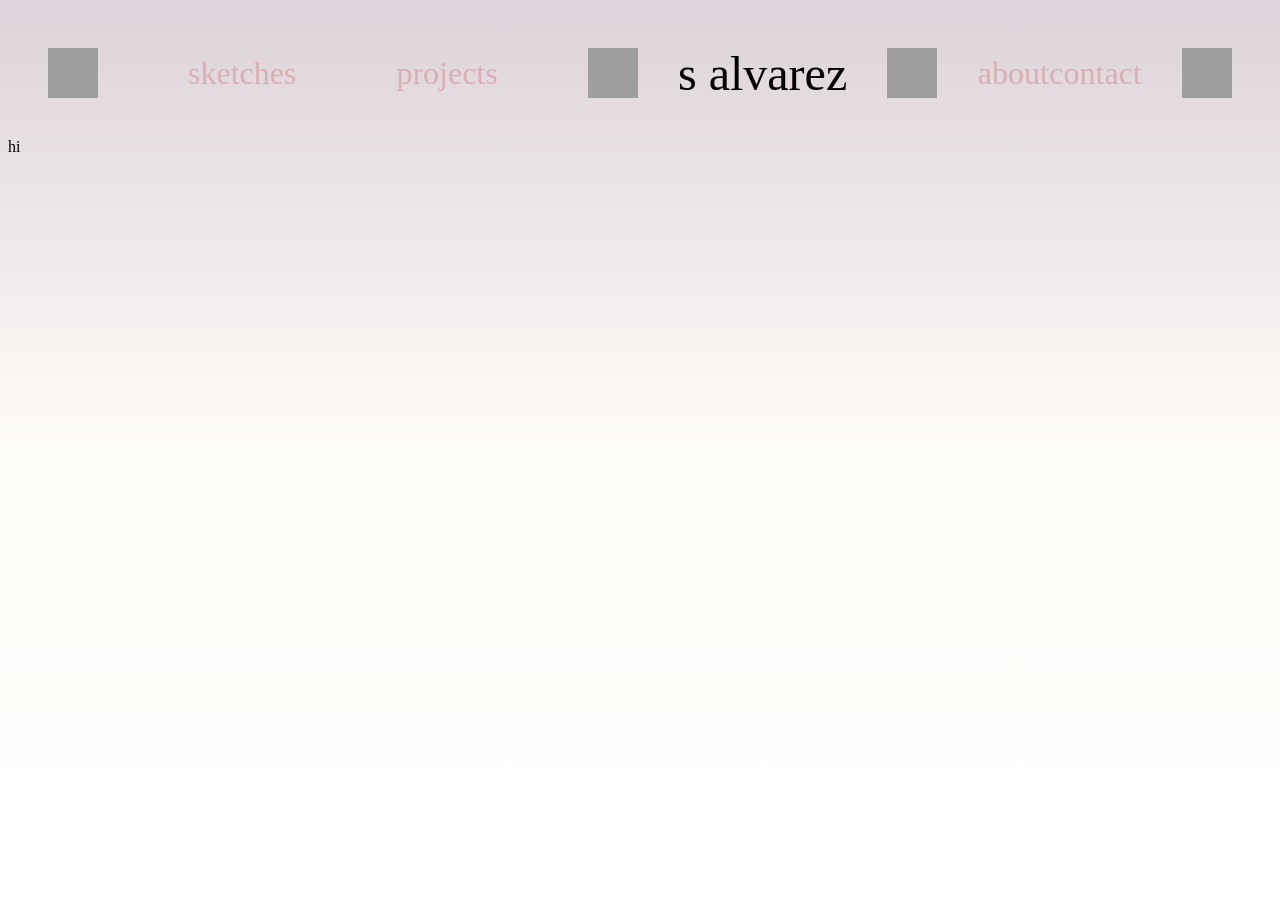
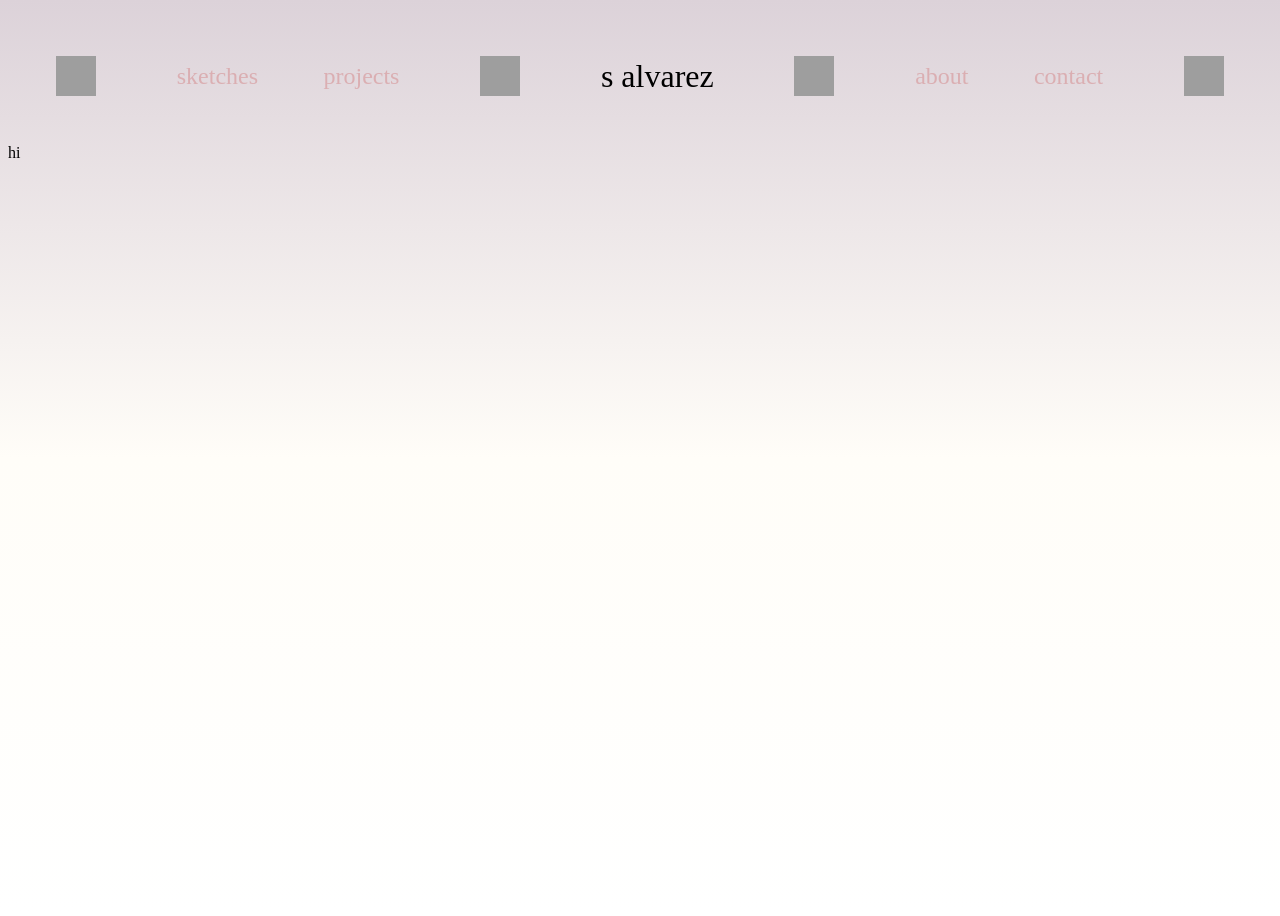
Before and after one commit to salvarezisonline/salvarezisonline.github.io, a Jekyll site: the page built from index.html, in a window 1280 px wide. Built offline with Jekyll 4.4.1, drawn with Linux system fonts in a browser that asks for light colours; some web fonts are replaced; grey boxes are pictures that could not be loaded.

Commit message:
Update main.scss
codepen update

```diff
--- a/_sass/main.scss
+++ b/_sass/main.scss
@@ -4,9 +4,9 @@
  */
 //CEB7C1 darker pink
 
-
-@import url('https://fonts.googleapis.com/css?family=Forum&display=swap');
-
+@import url("https://use.typekit.net/hvc6pyg.css");
+@import url('https://fontlibrary.org/face/bluu');
+@import url('https://fonts.googleapis.com/css?family=Montserrat&display=swap');
 
 $black-gradient: linear-gradient(#DCD2D9, #FFFDF8, #FFFFFF);
 
@@ -19,6 +19,7 @@
 
 .nav {
    //width: 100vh;
+  //position: fixed;
   display: -webkit-box;  /* OLD - iOS 6-, Safari 3.1-6, BB7 */
   display: -ms-flexbox;  /* TWEENER - IE 10 */
   display: -webkit-flex; /* NEW - Safari 6.1+. iOS 7.1+, BB10 */
@@ -33,38 +34,64 @@
   align-items: center;
 }
 
-.about{
+.bio{
   background-color: white;
- filter: drop-shadow(0px 1px 2px rgba(201, 76, 76, 0.3));
+ filter: drop-shadow(0rem .1rem .2rem rgba(201, 76, 76, 0.3));
   margin: auto;
   //border: 5px solid gray;
   width: 50%;
-  padding: 25px;
-  column-count: 2;
-  column-gap: 5px;
-  //text-align: left;
+  grid-auto-rows: 31.25em;
+  //padding: 50px;
+  display: grid;
+  grid-template-columns: auto 40rem;
+  grid-gap: 1em;
 }
 
+.biopic{
+  margin: auto;
+  left: 3em;
+  position: relative;
+}
+
+.biotype {
+  text-align: center;
+  font-family: synthese, sans-serif;
+  font-size: .8em;
+  margin: auto;
+  padding: 3.2em;
+  right: 2.5em;
+  position: relative;
+}
+
+.biohead{
+  //text-align: justify;
+  font-family: 'BluuNextBold';
+  //margin: auto;
+  font-size:1.5em;
+  //padding: 3em;
+  //right: 2em;
+  //position: relative;
+}
 
 .navdec {
   background-image: url("https://66.media.tumblr.com/5655b74fe8bf6882a172bef5cf94ad66/d3d4d129f45ed601-ca/s640x960/af9c726cf16decb0e5b49a79c6fa6c80ca7fc3b4.gifv");
   background-size: cover;
-  width: 50px;
-  height: 50px;
+  width: 2.5rem;
+  height: 2.5rem;
   //padding: 10px;
-  margin: 40px;
+  margin: 3rem;
   &:hover{
-    filter: drop-shadow(2px 2px 5px red);
+    filter: drop-shadow(.2rem .2rem .5rem red);
   }
 
 }
 
 
 .navlinkleft{
-  font-size: 2rem;
-  font-family: 'Forum', cursive;
+  font-size: 1.5rem;
+  font-family: 'BluuNextBold';
   color: rgba(201, 76, 76, 0.3);
-  margin: 25px;
+  margin: 0 auto;
   //padding: 20px;
    &:hover{
      color: transparent;
@@ -78,8 +105,8 @@
 }
 
 .navlinkright{
-  font-size: 2rem;
-  font-family: 'Forum', cursive;
+  font-size: 1.5rem;
+  font-family: 'BluuNextBold';
   color: rgba(201, 76, 76, 0.3);
   margin: 0 auto;
   //padding: 20px;
@@ -97,8 +124,8 @@
 .shadowmove {
   //padding: 25px;
   //width: 200px;
-  font-size: 3rem;
-  font-family: 'Forum', cursive;
+  font-size: 2rem;
+  font-family: 'BluuNextBold';
   color: black;
   text-align: center;
    margin: auto;
@@ -126,58 +153,79 @@
 
 
 
-
 body {
 	height: 100vh;
 	background-image: $black-gradient;
 
 }
 
-.gallery {
-	display: flex;
-	flex-wrap: wrap;
-	/* Compensate for excess margin on outer gallery flex items */
-	margin: -1rem -1rem;
+#gallery{
+  -webkit-column-count:4;
+  -moz-column-count:4;
+  column-count:4;
+
+  -webkit-column-gap:20px;
+  -moz-column-gap:20px;
+  column-gap:20px;
 }
+@media (max-width:1200px){
+  #gallery{
+  -webkit-column-count:3;
+  -moz-column-count:3;
+  column-count:3;
 
-.gallery-item {
-	/* Minimum width of 24rem and grow to fit available space */
-	flex: 1 0 24rem;
-	/* Margin value should be half of grid-gap value as margins on flex items don't collapse */
-	margin: 1rem;
-	box-shadow: 0.3rem 0.4rem 0.4rem rgba(0, 0, 0, 0.4);
-	overflow: hidden;
+  -webkit-column-gap:20px;
+  -moz-column-gap:20px;
+  column-gap:20px;
 }
+}
+@media (max-width:800px){
+  #gallery{
+  -webkit-column-count:2;
+  -moz-column-count:2;
+  column-count:2;
 
-.gallery-image {
-	display: block;
-	width: 100%;
-	height: 100%;
-	object-fit: cover;
-	transition: transform 400ms ease-out;
+  -webkit-column-gap:20px;
+  -moz-column-gap:20px;
+  column-gap:20px;
 }
-
-.gallery-image:hover {
-	transform: scale(1.15);
 }
-
-/*
-
-The following rule will only run if your browser supports CSS grid.
-
-Remove or comment-out the code block below to see how the browser will fall-back to flexbox styling.
-
-*/
-
-@supports (display: grid) {
-	.gallery {
-		display: grid;
-		grid-template-columns: repeat(auto-fit, minmax(24rem, 1fr));
-		grid-gap: 2rem;
-	}
-
-	.gallery,
-	.gallery-item {
-		margin: 0;
-	}
+@media (max-width:600px){
+  #gallery{
+  -webkit-column-count:1;
+  -moz-column-count:1;
+  column-count:1;
 }
+}
+.card{
+  width:60%;
+  height:60%;
+  margin: 4% auto;
+  box-shadow: 0rem .2rem .4rem rgba(201, 76, 76, 0.3);
+  cursor: pointer;
+  -webkit-transition: all 0.2s;
+  transition: all 0.2s;
+}
+.modal-img,.model-vid{
+  width:100%;
+  height:100%;
+}
+.modal-body{
+  padding:0rem;
+}
+.modal-content{
+  grid-auto-rows: auto;
+  //padding: 50px;
+  display: grid;
+  grid-template-columns: auto 30rem;
+  grid-gap: 1em;
+}
+.modal-text{
+  text-align: left;
+  font-family: synthese, sans-serif;
+  font-size: .8em;
+  margin: auto;
+  padding: 3.2em;
+  //right: 2.5em;
+  position: relative;
+}
```
